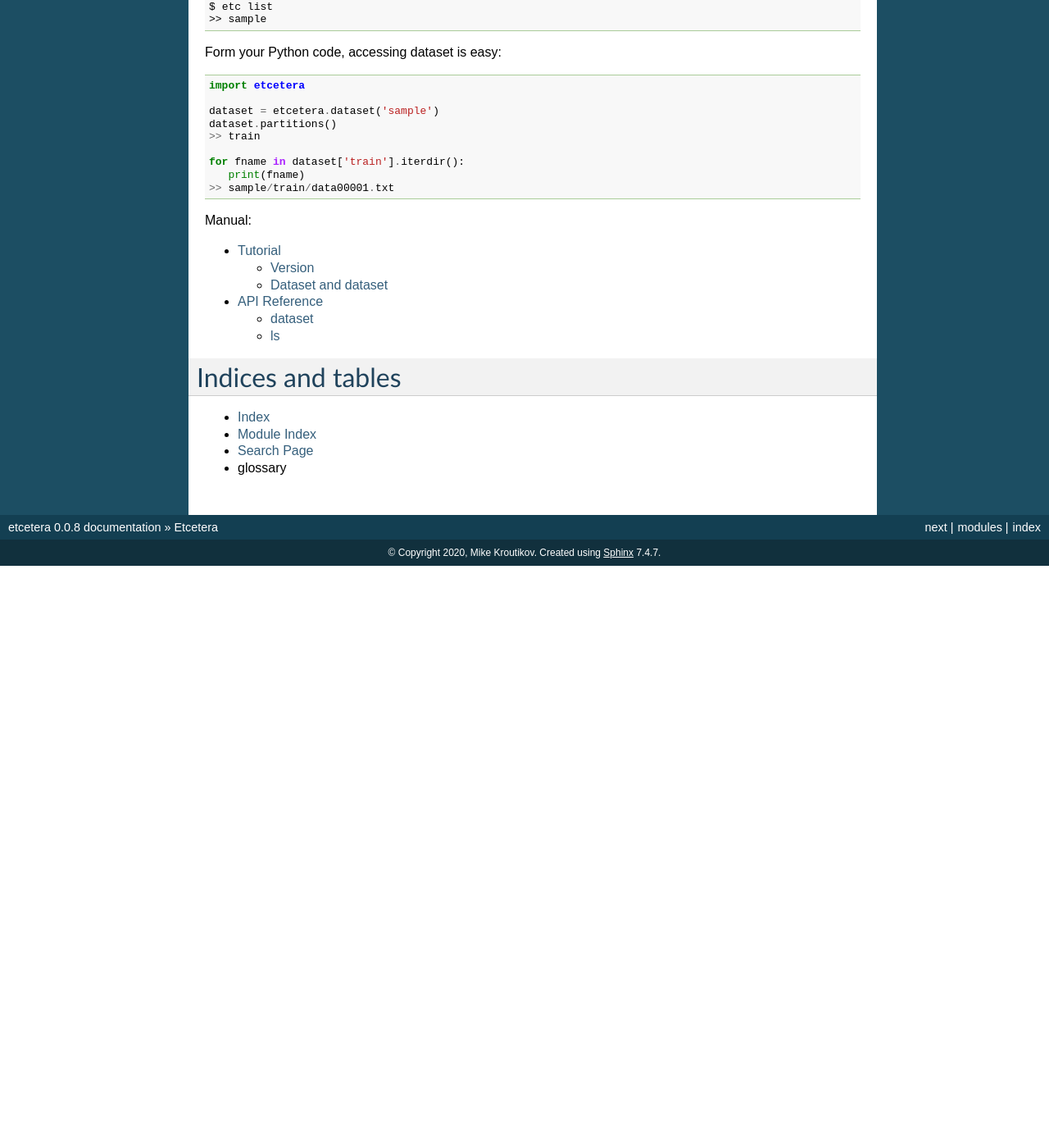
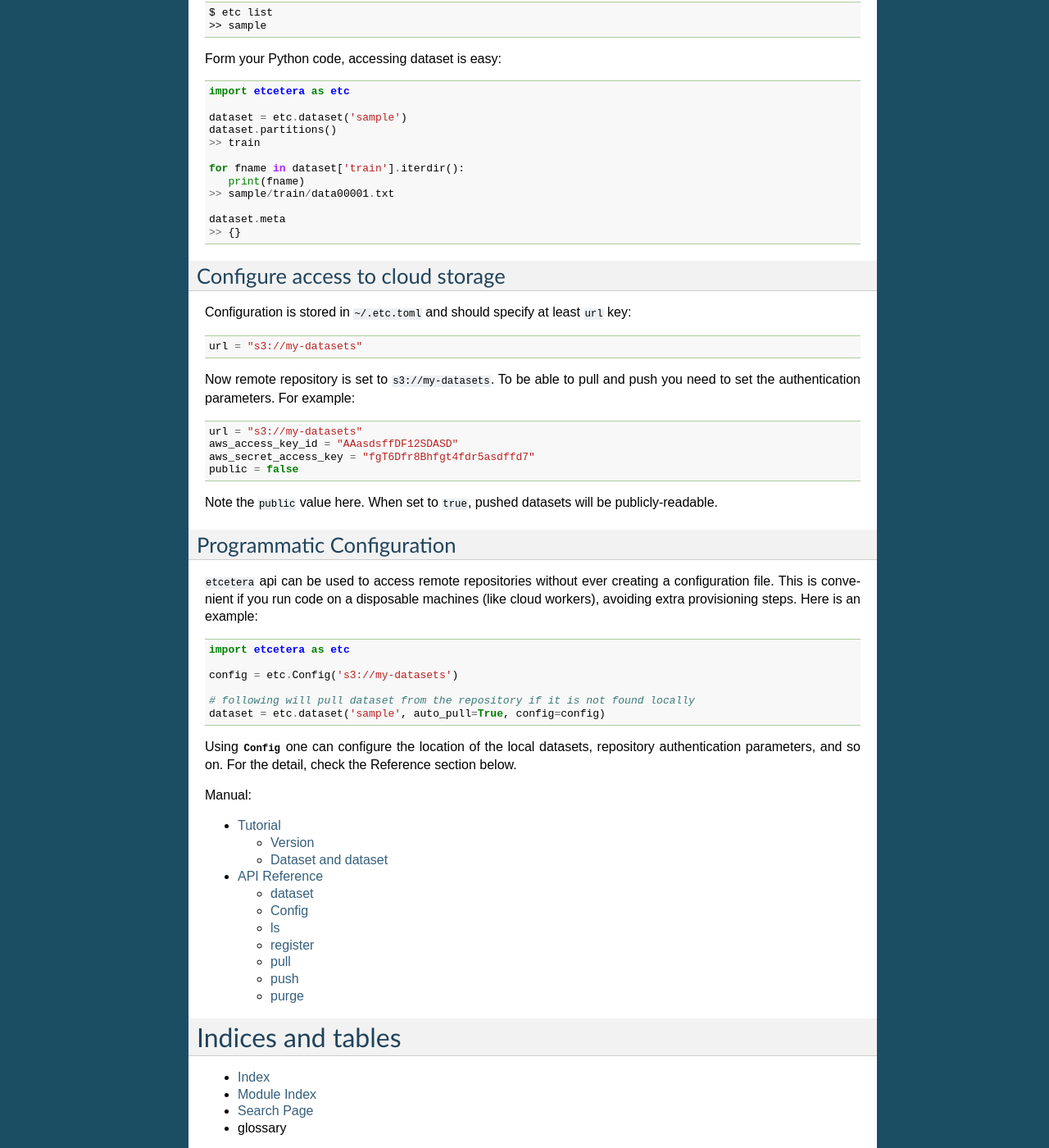
Before and after one commit to pgmmpk/etcetera, a Sphinx documentation site: the page built from docs/source/index.rst, in a window 1280 px wide and 1400 px high, scrolled down 1266 px. Shown: the whole window at 82% size. Built offline with Sphinx 7.4.7, drawn with Linux system fonts in a browser that asks for light colours; before the commit the page ends 1956 px from its top, so only the background shows below that; some of the changed text lies outside the part shown.

Commit message:
better docs

```diff
--- a/docs/source/index.rst
+++ b/docs/source/index.rst
@@ -1,3 +1,6 @@
+.. module:: etcetera
+   :noindex:
+
 Etcetera
 ========
 
@@ -43,13 +46,14 @@ We recommend installing with ``pip`` into virtual environment:
 
 .. code-block:: bash
 
-   python3 -m venv .venv   # create virtual environment
-   . .venv/bin/activate    # activate it
-   pip3 install etcetera   # install etcetera from PyPI
+   python3 -m venv .venv         # create virtual environment
+   . .venv/bin/activate          # activate it
+   pip3 install 'etcetera[s3]'   # install etcetera from PyPI with s3 backend
 
 Installed Python package provides:
-* command-line utility ``etc``
-* Python package `etcetera` for programmatic access to datasets
+
+* a command-line utility ``etc``
+* Python package ``etcetera`` for programmatic access to datasets
 
 Quick Start
 -----------
@@ -78,9 +80,9 @@ We can list available local datasets:
 
 Form your Python code, accessing dataset is easy::
 
-   import etcetera
+   import etcetera as etc
 
-   dataset = etcetera.dataset('sample')
+   dataset = etc.dataset('sample')
    dataset.partitions()
    >> train
 
@@ -88,6 +90,46 @@ Form your Python code, accessing dataset is easy::
       print(fname)
    >> sample/train/data00001.txt
 
+   dataset.meta
+   >> {}
+
+Configure access to cloud storage
+---------------------------------
+
+Configuration is stored in ``~/.etc.toml`` and should specify at least ``url`` key:
+
+.. code-block:: toml
+
+   url = "s3://my-datasets"
+
+Now remote repository is set to ``s3://my-datasets``. To be able to pull and push you
+need to set the authentication parameters. For example:
+
+.. code-block:: toml
+
+   url = "s3://my-datasets"
+   aws_access_key_id = "AAasdsffDF12SDASD"
+   aws_secret_access_key = "fgT6Dfr8Bhfgt4fdr5asdffd7"
+   public = false
+
+Note the ``public`` value here. When set to ``true``, pushed datasets will be publicly-readable.
+
+Programmatic Configuration
+--------------------------
+
+``etcetera`` api can be used to access remote repositories without ever creating a
+configuration file. This is convenient if you run code on a disposable machines (like
+cloud workers), avoiding extra provisioning steps. Here is an example::
+
+   import etcetera as etc
+
+   config = etc.Config('s3://my-datasets')
+
+   # following will pull dataset from the repository if it is not found locally
+   dataset = etc.dataset('sample', auto_pull=True, config=config)
+
+Using :class:`Config` one can configure the location of the local datasets, repository
+authentication parameters, and so on. For the detail, check the Reference section below.
 
 .. toctree::
     :maxdepth: 2
```
Also changed, not shown: other parts of docs/source/index.rst (+2 -4 lines), docs/source/reference.rst (+26 -2 lines), 2 other files.
